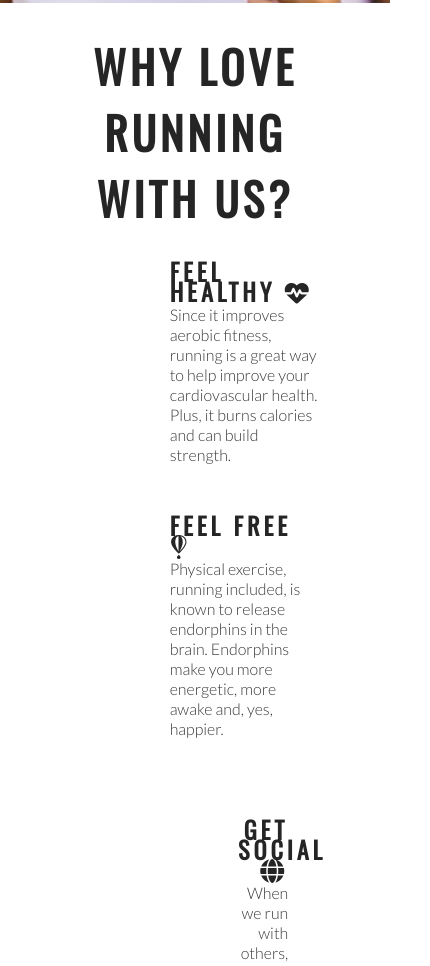
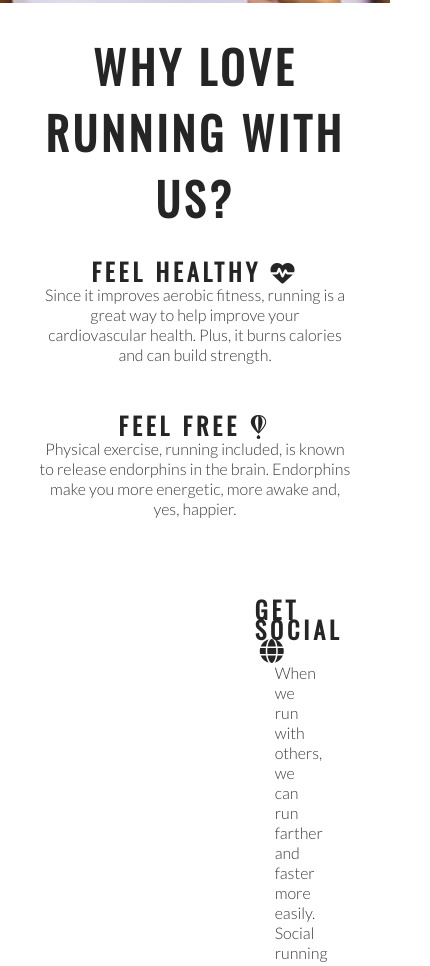
Before and after one commit to adamwasiak/love-running, a plain HTML site: page index.html in a window 390 px wide. Shown: the part 718-1684 px from the top of the page, 430 px wide, since content can reach past the window. Drawn offline with nearby package versions, Linux system fonts and the light colour scheme.

Commit message:
Add styles for club ethos section on mobile sections

```diff
--- a/assets/css/style.css
+++ b/assets/css/style.css
@@ -315,5 +315,28 @@ footer {
         margin-bottom:20px;
         line-height: 25px;
     }
+    #cover-text {
+        left:0;
+           }
+    #club-ethos {
+        width: 90%;
+        height: 1200%;
+        margin: 0 auto;
+        }
+
+    .left-about-heading, .right-about-heading {
+        width: inherit;
+
+    }
+
+    .left-about-heading h2, .right-about-heading h2 {
+        width: 100%;
+        text-align: center;
+
+    }
+
+    .left-about-heading p, .right-about-heading p {
+        text-align: center;
+        padding: 0 20px;
 
         }
```
